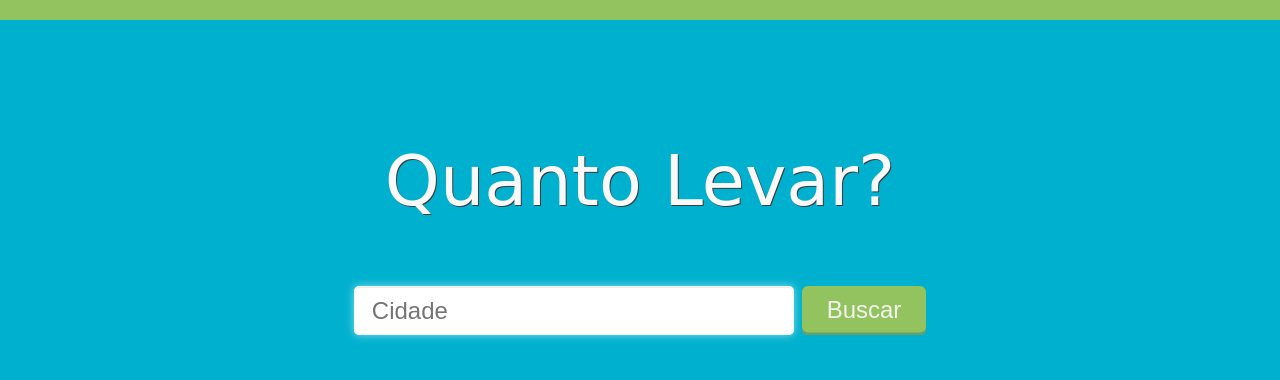
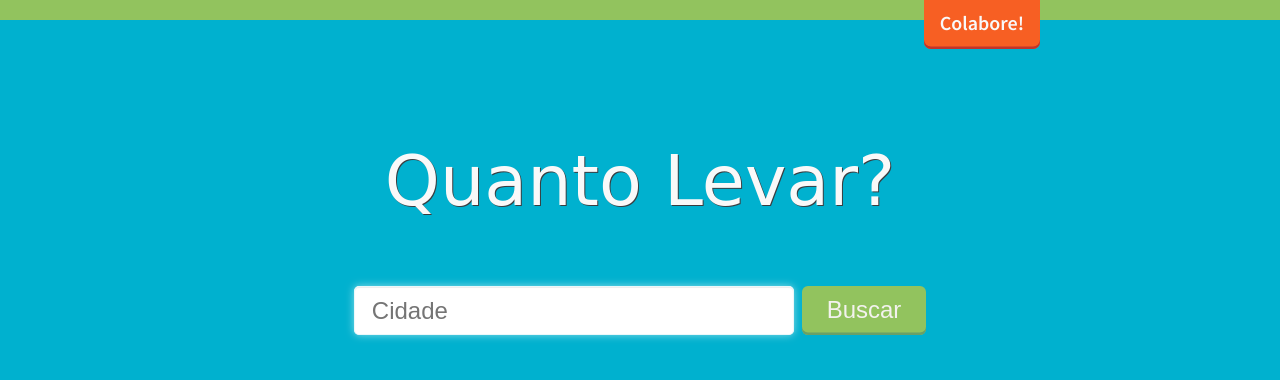
Before and after one commit to vitorfs/quanto-levar, a Django app: page / in a window 1280 px wide. Shown: the top 380 px of the page. Run offline with Django 3.2, Linux system fonts and the light colour scheme; data comes from the database, SQL or seed files in the repository; some libraries are stand-ins or nearby versions; some web fonts are replaced.

Commit message:
ajustes colabore

```diff
--- a/core/views.py
+++ b/core/views.py
@@ -33,9 +33,8 @@ def buscar(request):
         return HttpResponseBadRequest(u'Não encontramos nenhum registro para a cidade {0} :('.format(nome_cidade))
 
 def colabore(request):
-    niveis = Nivel.objects.all()
     despesas = TipoDespesa.objects.all()
-    return render(request, 'colabore.html', {'niveis': niveis, 'despesas': despesas})
+    return render(request, 'colabore.html', {'despesas': despesas})
 
 @require_POST
 def enviar(request):
--- a/static/css/app.css
+++ b/static/css/app.css
@@ -375,3 +375,24 @@ footer {
   font-weight: 600;
   text-align: center;
 }
+
+.colabore a {
+  background: #F75F23;
+  color: #F9F9F9;
+  text-decoration: none;
+  font-size: 2em;
+  font-weight: 600;
+  top: 0;
+  float: right;
+  border-bottom-right-radius: 7px;
+  border-bottom-left-radius: 7px;
+  padding: .8em;
+  margin-top: -23px;
+  box-shadow: inset 0 -0.125em 0 #C0352C;
+  margin-right: 80px;
+}
+
+.colabore a:hover {
+  background: #C0352C;
+  box-shadow: inset 0 -0.125em 0 #F75F23;
+}
--- a/templates/base.html
+++ b/templates/base.html
@@ -10,6 +10,9 @@
 </head>
 <body>
   <header>
+    <div class="wrapper colabore">
+      <a href="{% url 'colabore' %}" class="colabore">Colabore!</a>
+    </div>
     <div class="wrapper">
       <h1 class="titulo"><a href="{% url 'home' %}">Quanto Levar?</a></h1>
     </div>
--- a/templates/calculo.html
+++ b/templates/calculo.html
@@ -35,7 +35,7 @@
         <table>
           <thead>
             <tr>
-              <th colspan="3">...para Alimentacao</th>
+              <th colspan="3">...para Alimentação</th>
             </tr>
             <tr>
               <th>Refeicao</th>
```
Also changed, not shown: templates/colabore.html (+2 -28 lines).
